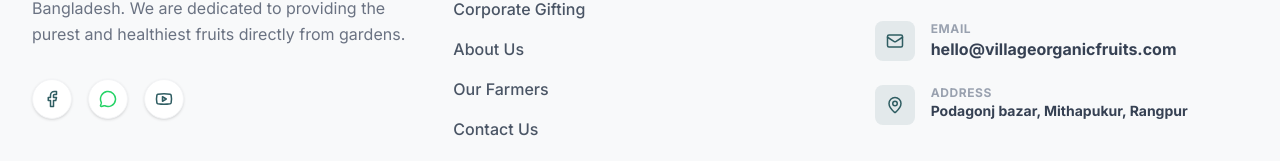
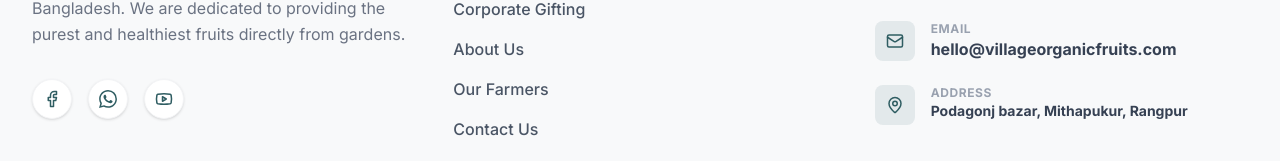
Before and after one commit to Md-Nur/pranto-fruits, a Next.js app: page / in a window 1280 px wide. Shown: the part 2561-2722 px from the top of the page. Built offline with nearby package versions, Linux system fonts and the light colour scheme; no server answers; the database is empty.

Commit message:
feat: add TrustFooter component with brand info, quick links, and contact details

```diff
--- a/components/TrustFooter.tsx
+++ b/components/TrustFooter.tsx
@@ -1,7 +1,8 @@
 import React from "react";
 import Link from "next/link";
 import Image from "next/image";
-import { Facebook, MessageCircle, Twitter, Youtube, Mail, Phone, MapPin } from "lucide-react";
+import { Facebook, Twitter, Youtube, Mail, Phone, MapPin } from "lucide-react";
+import { WhatsAppIcon } from "./WhatsAppIcon";
 
 const TrustFooter = () => {
     return (
@@ -31,8 +32,8 @@ const TrustFooter = () => {
                             <a href="https://facebook.com/villageorganicfruits" target="_blank" rel="noopener noreferrer" className="w-10 h-10 rounded-full bg-white shadow-sm border border-gray-100 flex items-center justify-center text-primary hover:bg-primary hover:text-white transition-all">
                                 <Facebook size={18} />
                             </a>
-                            <a href="https://wa.me/8801878716088" target="_blank" rel="noopener noreferrer" className="w-10 h-10 rounded-full bg-white shadow-sm border border-gray-100 flex items-center justify-center text-[#25D366] hover:bg-[#25D366] hover:text-white transition-all">
-                                <MessageCircle size={18} />
+                            <a href="https://wa.me/8801878716088" target="_blank" rel="noopener noreferrer" className="w-10 h-10 rounded-full bg-white shadow-sm border border-gray-100 flex items-center justify-center text-primary hover:bg-primary hover:text-white transition-all">
+                                <WhatsAppIcon size={18} />
                             </a>
                             <a href="https://youtube.com/@villageorganicfruits" target="_blank" rel="noopener noreferrer" className="w-10 h-10 rounded-full bg-white shadow-sm border border-gray-100 flex items-center justify-center text-primary hover:bg-primary hover:text-white transition-all">
                                 <Youtube size={18} />
```
